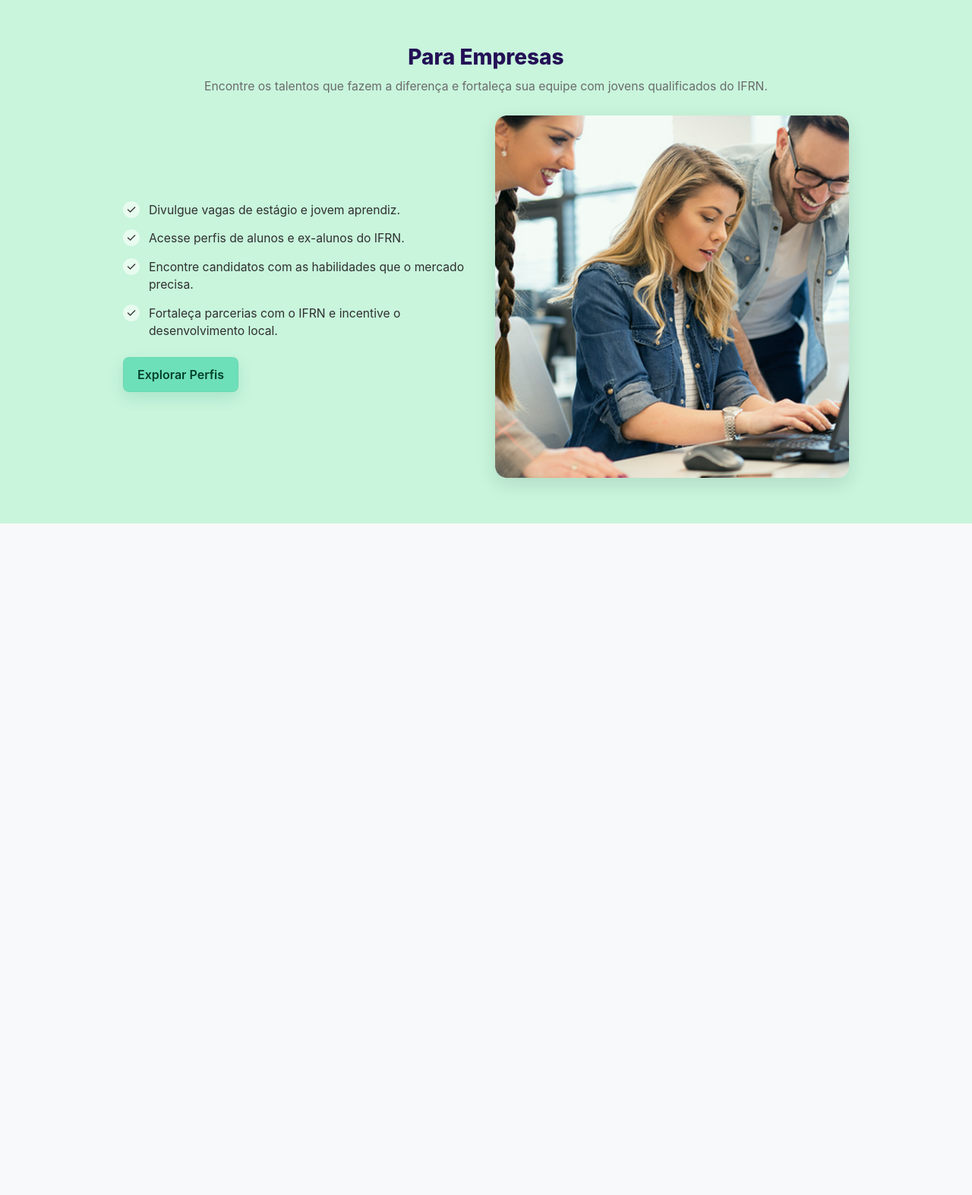
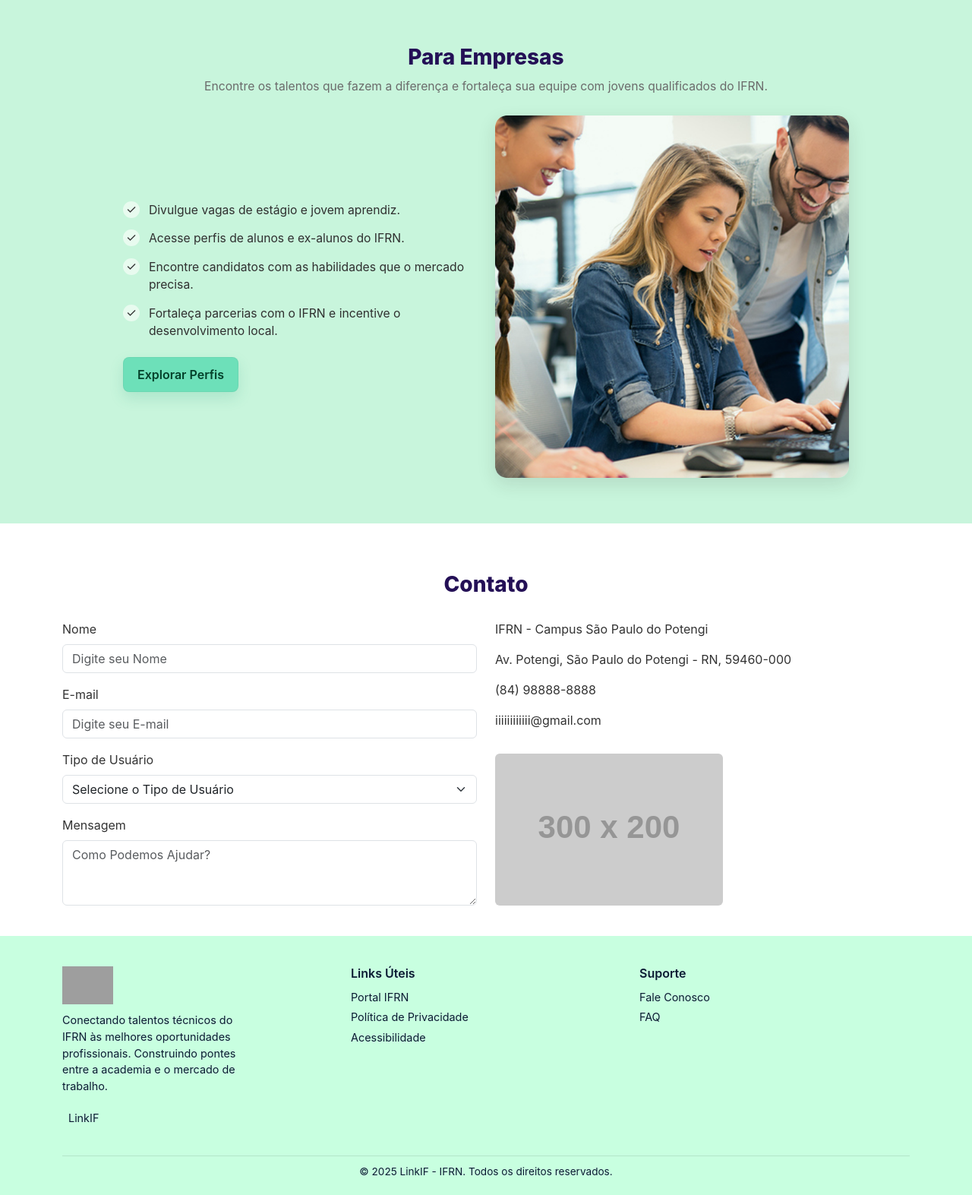
Before and after one commit to clarasouzas/potengi-digital, a Django app: page / in a window 1280 px wide. Shown: the part 2757-4330 px from the top of the page at 76% size. Before the commit the page ends 3446 px from the top, so only its background shows below. Run offline with Django 5.2, Linux system fonts and the light colour scheme; grey boxes labelled with a size stand in for pictures from a placeholder-image service; some libraries are stand-ins or nearby versions; grey boxes are pictures that could not be loaded.

Commit message:
pag inicial

```diff
--- a/usuarios/static/usuarios/css/style.css
+++ b/usuarios/static/usuarios/css/style.css
@@ -41,6 +41,9 @@ body {
   font-size: 1.2rem;
   margin-top: 10px;
   color: white;
+}
+.hero .btn{
+  background-color: #0F0261;
 }
 
 /* ===========================
@@ -222,3 +225,55 @@ section {
   background: #5cd3aa;
   color: #01331e;
 }
+
+footer {
+      background-color: #c8ffe0;
+      padding: 40px 0 20px;
+      color: #0b1a33;
+    }
+.footer-logo img {
+      height: 50px;
+      margin-bottom: 10px;
+    }
+.footer-logo p {
+      font-size: 0.9rem;
+      color: #0b1a33;
+      max-width: 250px;
+    }
+.footer-links a {
+      display: block;
+      color: #0b1a33;
+      text-decoration: none;
+      font-size: 0.9rem;
+      margin-bottom: 5px;
+    }
+.footer-links a:hover {
+      text-decoration: underline;
+    }
+
+.footer-title {
+      font-weight: 600;
+      margin-bottom: 10px;
+      color: #0b1a33;
+    }
+
+.footer-bottom {
+      text-align: center;
+      font-size: 0.85rem;
+      color: #0b1a33;
+      border-top: 1px solid rgba(0, 0, 0, 0.1);
+      margin-top: 20px;
+      padding-top: 10px;
+    }
+
+.footer-social i {
+      font-size: 1.2rem;
+      margin-right: 8px;
+      color: #0b1a33;
+    }
+
+.footer-social a {
+      text-decoration: none;
+      color: #0b1a33;
+      font-size: 0.9rem;
+    }
--- a/usuarios/templates/usuarios/index.html
+++ b/usuarios/templates/usuarios/index.html
@@ -146,8 +146,6 @@
   </div>
 </section>
 
-    </div>
-  </section>
 
 
   <!-- Para Estudantes -->
@@ -205,6 +203,86 @@
     </div>
   </section>
 
+  <div class="contato container py-4">
+    <h3  class="text-center " style="color: #241056; margin-bottom: 30px; font-weight: 800; margin-top: 40px">Contato</h3>
+    <div class="row g-4">
+
+      <!-- Formulário -->
+      <div contato class="col-md-6" >
+        <form>
+          <div class="mb-3">
+            <label class="form-label">Nome</label>
+            <input type="text" class="form-control" placeholder="Digite seu Nome">
+          </div>
+
+          <div class="mb-3">
+            <label class="form-label">E-mail</label>
+            <input type="email" class="form-control" placeholder="Digite seu E-mail">
+          </div>
+
+          <div class="mb-3">
+            <label class="form-label">Tipo de Usuário</label>
+            <select class="form-select">
+              <option selected>Selecione o Tipo de Usuário</option>
+              <option>Aluno</option>
+              <option>Servidor</option>
+              <option>Visitante</option>
+            </select>
+          </div>
+
+          <div class="mb-3">
+            <label class="form-label">Mensagem</label>
+            <textarea class="form-control" rows="3" placeholder="Como Podemos Ajudar?"></textarea>
+          </div>
+        </form>
+      </div>
+
+      <!-- Informações -->
+      <div class="col-md-6" >
+        <p class="info-title">IFRN - Campus São Paulo do Potengi</p>
+        <p><i class="bi bi-geo-alt-fill text-primary"></i> Av. Potengi, São Paulo do Potengi - RN, 59460-000</p>
+        <p><i class="bi bi-telephone-fill text-primary"></i> (84) 98888-8888</p>
+        <p><i class="bi bi-envelope-fill text-primary"></i> iiiiiiiiiiii@gmail.com</p>
+        <img src="https://via.placeholder.com/300x200.png?text=Mapa" alt="Mapa" class="img-fluid rounded mt-3">
+      </div>
+    </div>
+</div>
+<footer>
+    <div class="container">
+      <div class="row text-start">
+        <div class="col-md-4 mb-3 footer-logo">
+          <img src="{% static 'img/logo-linkif.png' %}" alt="Logo LinkIF">
+          <p>
+            Conectando talentos técnicos do IFRN às melhores oportunidades profissionais.
+            Construindo pontes entre a academia e o mercado de trabalho.
+          </p>
+          <div class="footer-social">
+            <i class="bi bi-instagram"></i>
+            <a href="#">LinkIF</a>
+          </div>
+        </div>
+
+        <div class="col-md-4 mb-3 footer-links">
+          <h6 class="footer-title">Links Úteis</h6>
+          <a href="#">Portal IFRN</a>
+          <a href="#">Política de Privacidade</a>
+          <a href="#">Acessibilidade</a>
+        </div>
+
+        <div class="col-md-4 mb-3 footer-links">
+          <h6 class="footer-title">Suporte</h6>
+          <a href="#">Fale Conosco</a>
+          <a href="#">FAQ</a>
+        </div>
+      </div>
+
+      <div class="footer-bottom">
+        © 2025 LinkIF - IFRN. Todos os direitos reservados.
+      </div>
+    </div>
+</footer>
+
+
   <script src="https://cdn.jsdelivr.net/npm/bootstrap@5.3.3/dist/js/bootstrap.bundle.min.js"></script>
 </body>
 </html>
```
